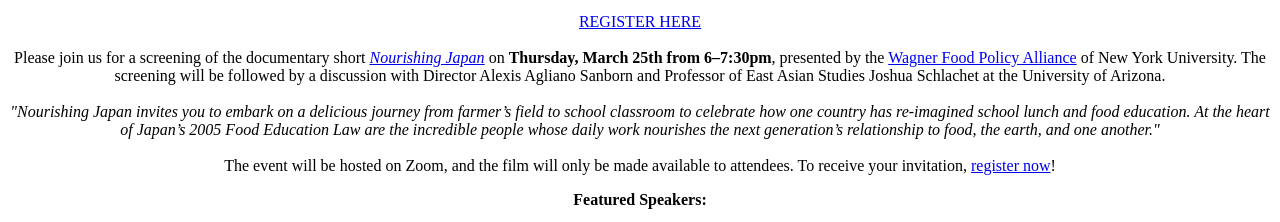
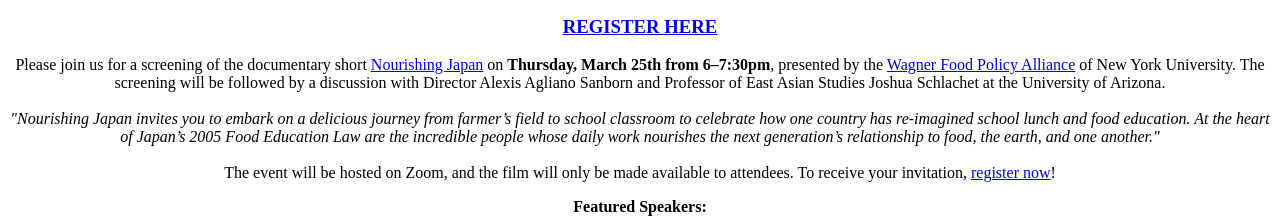
Before and after one commit to aruzevich/nourishing-japan, a plain HTML site: page index.html in a window 1280 px wide. Shown: the part 318-540 px from the top of the page. Drawn offline with Linux system fonts and the light colour scheme.

Commit message:
Update index.html

```diff
--- a/index.html
+++ b/index.html
@@ -1,5 +1,6 @@
 <p><img style="display: block; margin-left: auto; margin-right: auto;" src="https://static.wixstatic.com/media/8cf086_95a5c41788f844119f87c533963985ab~mv2.jpg/v1/fill/w_600,h_337,al_c,q_80,usm_0.66_1.00_0.01/8cf086_95a5c41788f844119f87c533963985ab~mv2.jpg" alt="" width="546" height="307" /></p>
-<p style="text-align: center;"><a href="https://www.eventbrite.com/e/film-screening-of-nourishing-japan-tickets-143093489479">REGISTER HERE</a><br /><br />Please join us for a screening of the documentary short <a href="https://www.nourishingjapan.com/"><em>Nourishing Japan</em></a> on <strong>Thursday, March 25th from 6&ndash;7:30pm</strong>, presented by the <a href="https://wagnerfpa.wixsite.com/wagnerfpa">Wagner Food Policy Alliance</a> of New York University. The screening will be followed by a discussion with Director Alexis Agliano Sanborn and Professor of East Asian Studies Joshua Schlachet at the University of Arizona.<br /><br /><em>"Nourishing Japan invites you to embark on a delicious journey from farmer&rsquo;s field to school classroom to celebrate how one country has re-imagined school lunch and food education. At the heart of Japan&rsquo;s 2005 Food Education Law are the incredible people whose daily work nourishes the next generation&rsquo;s relationship to food, the earth, and one another."</em><br /><br />The event will be hosted on Zoom, and the film will only be made available to attendees. To receive your invitation, <a href="https://www.eventbrite.com/e/film-screening-of-nourishing-japan-tickets-143093489479">register now</a>!</p>
+<h3 style="text-align: center;"><a href="https://www.eventbrite.com/e/film-screening-of-nourishing-japan-tickets-143093489479"><strong>REGISTER HERE</strong></a></h3>
+<p style="text-align: center;">Please join us for a screening of the documentary short <a href="https://www.nourishingjapan.com/">Nourishing Japan</a> on <strong>Thursday, March 25th from 6&ndash;7:30pm</strong>, presented by the <a href="https://wagnerfpa.wixsite.com/wagnerfpa">Wagner Food Policy Alliance</a> of New York University. The screening will be followed by a discussion with Director Alexis Agliano Sanborn and Professor of East Asian Studies Joshua Schlachet at the University of Arizona.<br /><br /><em>"Nourishing Japan invites you to embark on a delicious journey from farmer&rsquo;s field to school classroom to celebrate how one country has re-imagined school lunch and food education. At the heart of Japan&rsquo;s 2005 Food Education Law are the incredible people whose daily work nourishes the next generation&rsquo;s relationship to food, the earth, and one another."</em><br /><br />The event will be hosted on Zoom, and the film will only be made available to attendees. To receive your invitation, <a href="https://www.eventbrite.com/e/film-screening-of-nourishing-japan-tickets-143093489479">register now</a>!</p>
 <p style="text-align: center;"><strong>Featured Speakers:</strong></p>
 <p style="text-align: center;"><img src="https://static.wixstatic.com/media/8cf086_09d423b7281543aaa382f86e7c007194~mv2.jpg/v1/fill/w_137,h_132,al_c,q_80,usm_0.66_1.00_0.01/image002.jpg" alt="" /></p>
 <p style="text-align: center;"><br /><strong>Alexis Agliano Sanborn, Director</strong><br /><br />Alexis Agliano Sanborn is an independent researcher, nature enthusiast, and award-winning artist. With over a decade of experience studying Japanese culture, she directed/produced Nourishing Japan, a documentary short which explores food education and the school lunch system in Japan. Alexis also serves as co-host&nbsp;of Season by Season, a podcast that celebrates and re-forges our connection to nature and the passage of time. Alexis previously served as NYC Program Coordinator of the Wa-Shokuiku Project, an after-school culinary exchange program inspired and informed by the educational philosophy, flavors, and foods of Japan. She received her Bachelor&rsquo;s degree in East Asian Studies and Japanese from UC Santa Barbara (2008), a Master's in Regional Studies of East Asia from Harvard University (2013), and a Masters of Public Administration from New York University Wagner Graduate School of Public Service (2020).</p>
```
